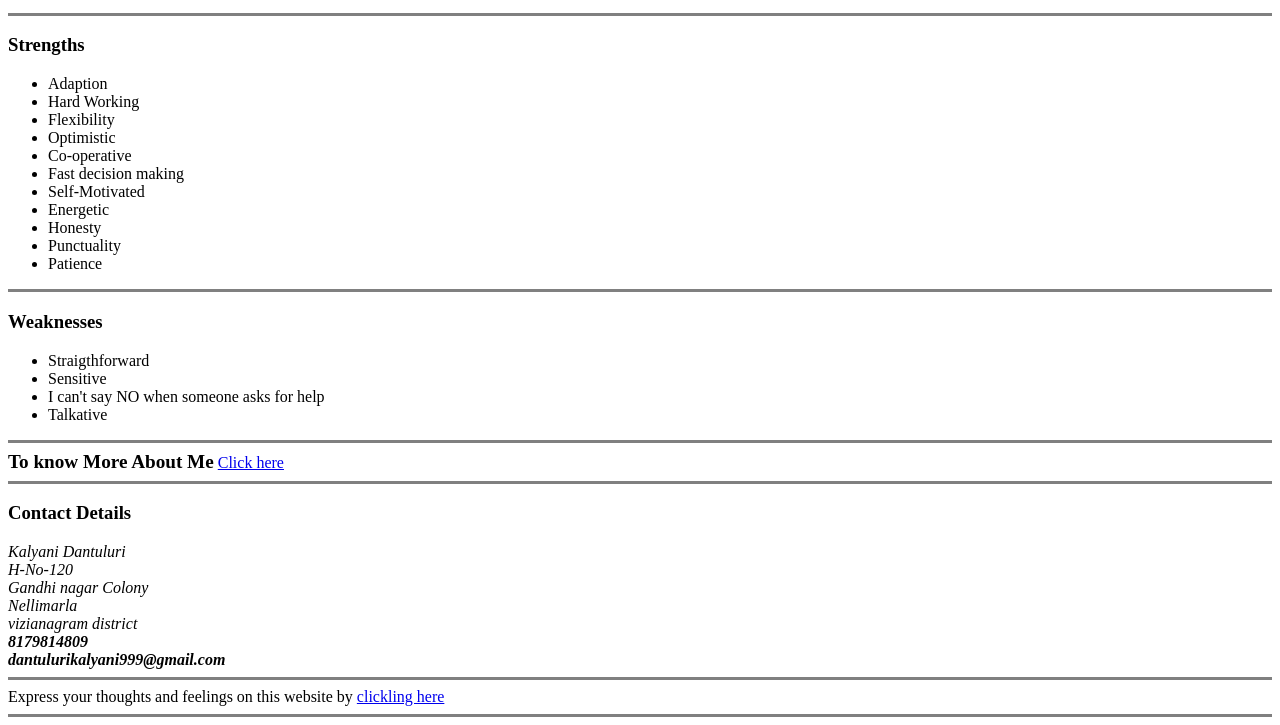
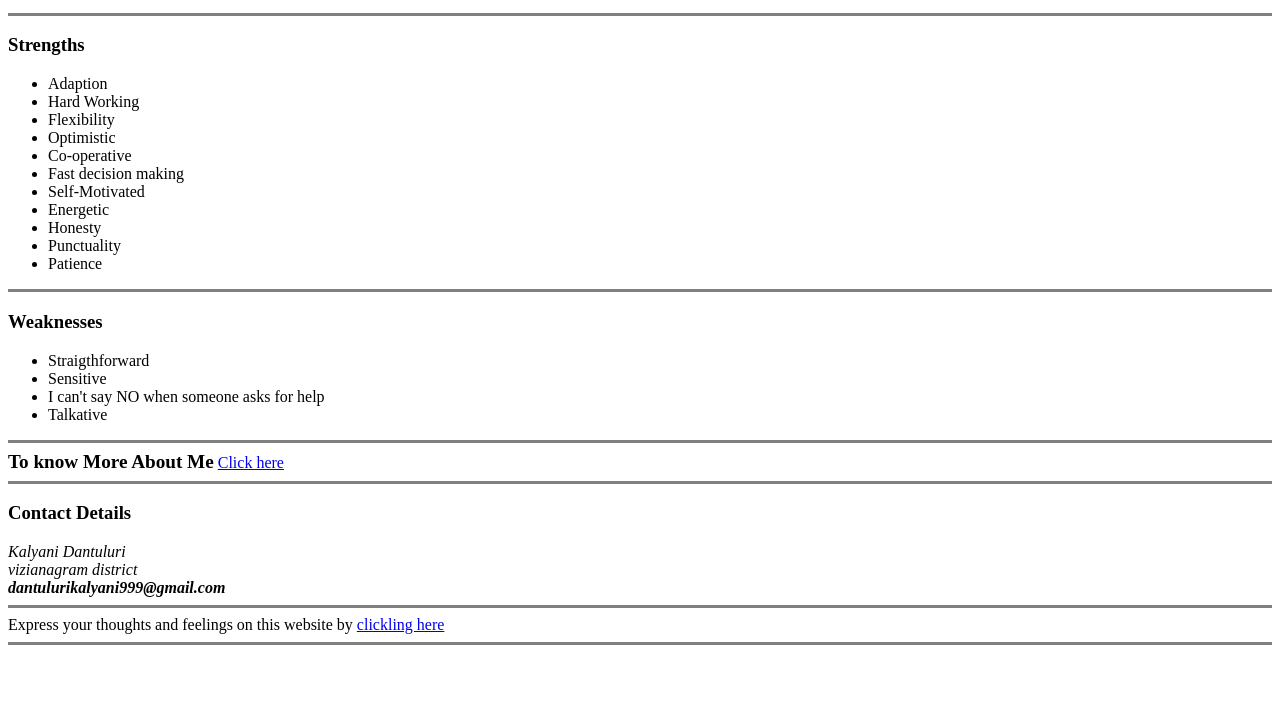
Before and after one commit to KalyaniDantuluri/web_portfolio, a plain HTML site: page index.html in a window 1280 px wide. Shown: the part 1221-1946 px from the top of the page. After the commit the page ends 1874 px from the top, so only its background shows below. Drawn offline with Linux system fonts and the light colour scheme.

Commit message:
Update index.html

```diff
--- a/index.html
+++ b/index.html
@@ -211,11 +211,7 @@
 <hr size="3" noshade>
 <h3> <a name="contact" >Contact Details</a></h3>
   <address>Kalyani Dantuluri</address>
-  <address>H-No-120</address>
-  <address>Gandhi nagar Colony</address>
-  <address>Nellimarla</address>
   <address>vizianagram district</address>
-  <address><b>8179814809</b></address>
   <address><b>dantulurikalyani999@gmail.com</b></address>
  <hr size="3" noshade>
    Express your thoughts and feelings on this website by
```
